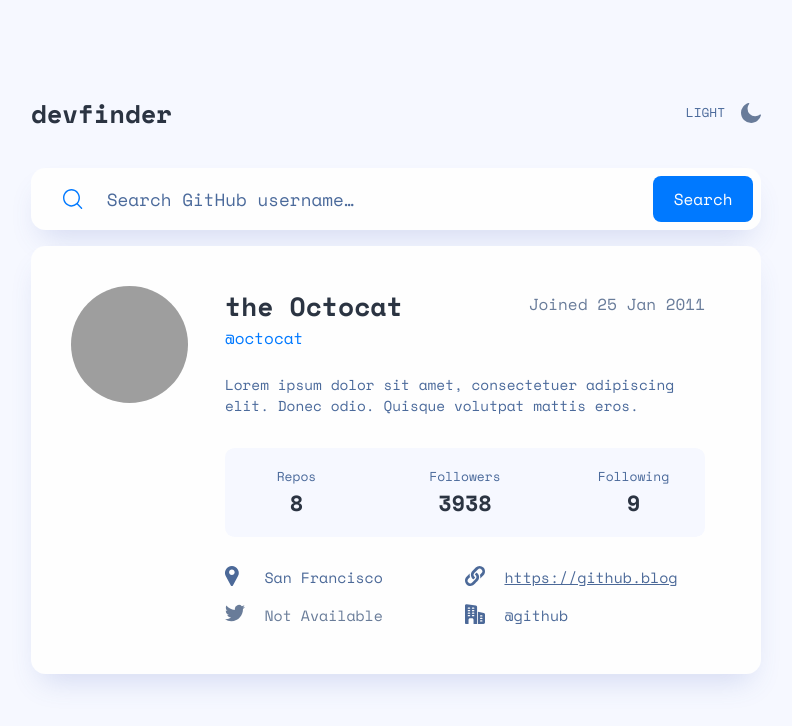
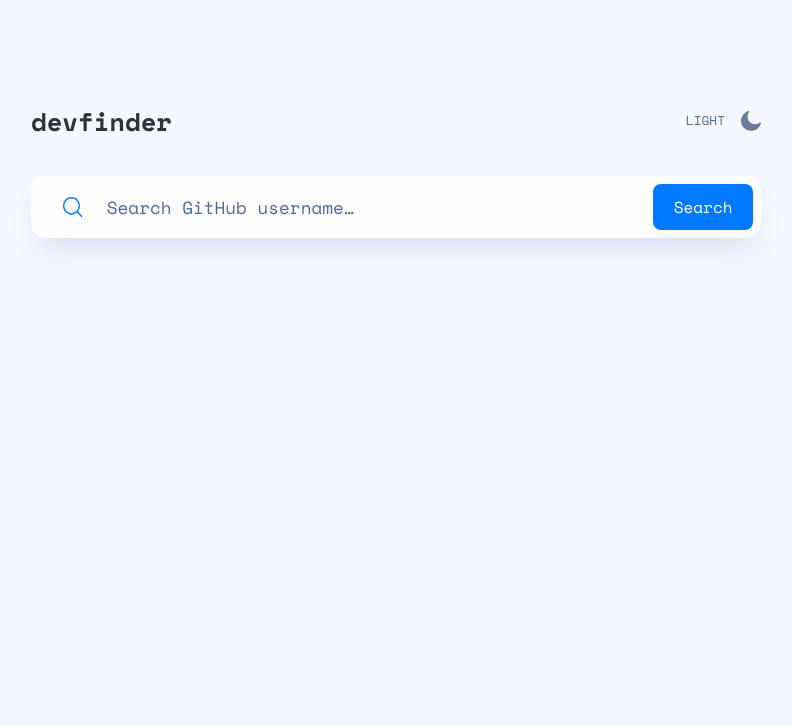
Before and after one commit to JoseLuria/frontendmentor-github-app, a React (Create React App) app: page / in a window 1280 px wide. Shown: the top 726 px of the page, without its empty margins (244-1036 px from the left). Built offline with nearby package versions, Linux system fonts and the light colour scheme; grey boxes are pictures that could not be loaded.

Commit message:
API function finish

```diff
--- a/src/App.js
+++ b/src/App.js
@@ -3,6 +3,7 @@
 import Header from './Components/Header/Header';
 import SearchBar from './Components/SearchBar/SearchBar';
 import UserCard from './Components/UserCard/UserCard';
+import UserNotFound from './Components/UserNotFound/UserNotFound';
 
 function App() {
 
@@ -36,7 +37,25 @@
     <div className={darkMode?"App AppDark":"App AppLight"}>
       <Header darkMode={darkMode} handleDarkMode={handleDarkMode}/>
       <SearchBar darkMode={darkMode} handleUserName={handleUserName} handleGetData={handleGetData} error={error}/>
-      <UserCard darkMode={darkMode}/>
+      {
+        userData?error?<UserNotFound/>:
+        <UserCard
+          darkMode={darkMode}
+          img={userData.avatar_url}
+          name={userData.name}
+          user={userData.login}
+          jointed={userData.created_at}
+          bio={userData.bio}
+          repos={userData.public_repos}
+          followers={userData.followers}
+          following={userData.following}
+          blog={userData.blog}
+          twitter={userData.twitter_username}
+          company={userData.company}
+          location={userData.location}
+        />:<UserNotFound/>
+      }
+
     </div>
   );
 }
--- a/src/Components/UserCard/UserCard.jsx
+++ b/src/Components/UserCard/UserCard.jsx
@@ -5,56 +5,72 @@
 import Twitter from '../../Assets/icon-twitter.svg'
 import Company from '../../Assets/icon-company.svg'
 
-const UserCard = ({darkMode}) => {
+const UserCard = (props) => {
+
+    const {
+        darkMode,
+        img,
+        name,
+        user,
+        jointed,
+        bio,
+        repos,
+        followers,
+        following,
+        blog,
+        twitter,
+        company,
+        location
+    } = props
 
     return (
         <main className={darkMode?"UserContainer UserDark":"UserContainer UserLight"}>
-            <img src="https://avatars.githubusercontent.com/u/583231?v=4" alt="User" />
+            <img src={img} alt="User" />
             <div>
                 <div className="MainInfo">
-                    <img src="https://avatars.githubusercontent.com/u/583231?v=4" alt="User" />
+                    <img src={img} alt="User" />
 
                     <div className="InfoUser">
                         <div>
-                            <h1>the Octocat</h1>
-                            <p>@octocat</p>
+                            <h1>{name}</h1>
+                            <p>@{user}</p>
                         </div>
-                        <p>Joined 25 Jan 2011</p>
+                        <p>Joined {jointed}</p>
                     </div>
                 </div>
-                <p className="Bio">Lorem ipsum dolor sit amet, consectetuer adipiscing elit. Donec odio. Quisque volutpat mattis eros.</p>
+                <p className="Bio">{bio}</p>
                 <div className="StatsContainer">
-                    <p className="StatsData">Repos<br /><span>8</span></p>
-                    <p className="StatsData">Followers<br /><span>3938</span></p>
-                    <p className="StatsData">Following<br /><span>9</span></p>
+                    <p className="StatsData">Repos<br /><span>{repos?repos:0}</span></p>
+                    <p className="StatsData">Followers<br /><span>{followers?followers:0}</span></p>
+                    <p className="StatsData">Following<br /><span>{following?following:0}</span></p>
                 </div>
                 <div className="LinksContainer">
-                    <div className="Link LinkTrue">
+                    <div className={location?"Link LinkTrue":"Link LinkFalse"}>
                         <div>
                             <img src={Location} alt="Location Logo" />
                         </div>
-                        <p>San Francisco</p>
+                        <p>{location?location:"Not Avaliable"}</p>
                     </div>
 
-                    <div className="Link LinkTrue">
+                    <div className={blog?"Link LinkTrue":"Link LinkFalse"}>
                         <div>
                             <img src={Website} alt="Website Logo" />
                         </div>
-                        <a href="https://github.blog">https://github.blog</a>
+                        <a href={blog} target="_blank" rel="noreferrer">{blog?blog:"Not Avaliable"}</a>
                     </div>
 
-                    <div className="Link LinkFalse">
+                    <div className={twitter?"Link LinkTrue":"Link LinkFalse"}>
                         <div>
                             <img src={Twitter} alt="Twitter Logo" />
                         </div>
-                        <p>Not Available</p>
+                        <p>{twitter?twitter:"Not Avaliable"}</p>
                     </div>
 
-                    <div className="Link LinkTrue">
+                    <div className={company?"Link LinkTrue":"Link LinkFalse"}>
                         <div>
                             <img src={Company} alt="Company Logo" />
                         </div>
-                        <p>@github</p>
+                        <p>{company?company:"Not Avaliable"}</p>
                     </div>
                 </div>
             </div>
--- /dev/null
+++ b/src/Components/UserNotFound/UserNotFound.jsx
@@ -0,0 +1,11 @@
+import React from 'react'
+import './UserNotFound.style.css'
+
+const UserNotFound = () => {
+    return (
+        <div className="UserNotFoundCard">
+        </div>
+    )
+}
+
+export default UserNotFound
--- /dev/null
+++ b/src/Components/UserNotFound/UserNotFound.style.css
@@ -0,0 +1,10 @@
+.UserNotFoundCard{
+    width: 100%;
+    max-width: 730px;
+}
+
+@media (min-width: 1200px) {
+    .UserNotFoundCard{
+        height: 444px;
+    }
+}
```
